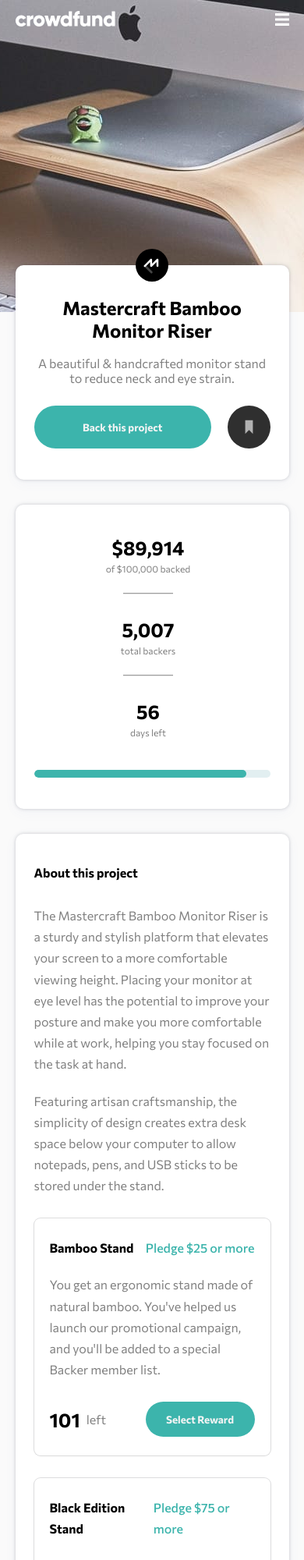
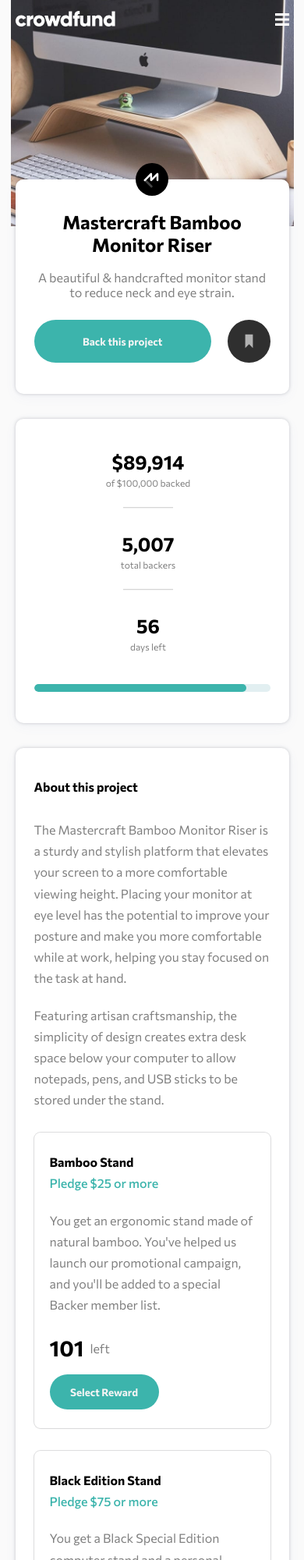
Before and after one commit to rizkydwiyuliyanto/crowdfunding-product-page, a plain HTML site: page index.html in a window 390 px wide. Shown: the top 2000 px of the page at 78% size. Drawn offline with Linux system fonts and the light colour scheme.

Commit message:
third commit

```diff
--- a/assets/styles/style.scss
+++ b/assets/styles/style.scss
@@ -49,7 +49,7 @@ input[type="number"] {
     .navbar-mobile-item {
         background-color: white;
         position: absolute;
-        top: 160px;
+        top: 155px;
         color: #000000;
         transform: translate(-50%, -50%);
         left: 50%;
@@ -57,12 +57,12 @@ input[type="number"] {
 
         li {
             list-style-type: none;
-            height: 60px;
+            height: 58px;
             font-weight: 500;
-            padding: 0 1.5em;
+            padding: 0 1em;
             display: flex;
             align-items: center;
-            border-bottom: 1.5px solid #808080;
+            border-bottom: 1.5px solid #e7e7e7;
 
             &:last-child {
                 border-bottom: 0px solid #808080;
@@ -115,6 +115,21 @@ input[type="number"] {
         @media screen and (max-width: 450px) {
             display: none;
         }
+    }
+    @media screen and (max-width: 450px) {
+        // height: 85%;
+        height: 290px;
+        background-size:contain;
+        background-position: top;
+        // background-repeat: repeat;
+        width: 100%;
+        background-image: url('../../images/image-hero-mobile.jpg');
+    }
+    @media screen and (min-width: 1440px) {
+        // height: 85%;
+        background-size: cover;
+        background-position: top;
+        height: 500px;
     }
 }
 
@@ -235,7 +250,7 @@ input[type="number"] {
 
         .total-backers-item {
             div {
-                border-right: 1.5px solid #808080;
+                border-right: 1.5px solid #c9c9c9;
                 width: 160px;
                 margin-right: 10px;
 
@@ -273,7 +288,7 @@ input[type="number"] {
                             left: 50%;
                             bottom: 15px;
                             height: 1.5px;
-                            background-color: #808080;
+                            background-color: #c9c9c9;
                         }
                     }
 
@@ -366,6 +381,12 @@ input[type="number"] {
                     &:hover {
                         background-color: var(--dark-cyan);
                     }
+                    @media screen and (max-width: 450px) {
+                        margin-top: 10px;
+                    }
+                }
+                @media screen and (max-width: 450px) {
+                    margin-top: 18px;
                 }
             }
 
@@ -373,6 +394,9 @@ input[type="number"] {
             //     margin-top: 22px;
             // }
         }
+    }
+    @media screen and (min-width: 1440px) {
+        top: -80px;
     }
 }
 
@@ -654,6 +678,9 @@ input[type="number"] {
         border-radius: 0px;
         height: 100%;
     }
+    @media screen and (min-width: 1440px) {
+        height: 85%;
+    }
 }
 
 .bg-modal-content-complete {
@@ -748,6 +775,13 @@ input[type="number"] {
     justify-content: space-between;
     align-items: center;
 }
+.flex-between-items-start-mb {
+    @media screen and (max-width: 450px) {
+        display: flex;
+        justify-content: space-between;
+        align-items: flex-start;
+    }
+}
 
 .flex {
     display: flex;
--- a/script.js
+++ b/script.js
@@ -361,7 +361,7 @@ const showData = () => {
     div.innerHTML =
       `
           <div class="reward ${stock === 0 ? "position-relative" : ""}">
-                <div class="flex-between reward-header">
+                <div class="flex-between flex-column-mb reward-header">
                   <span style="color:${stock === 0 ? "#9F9F9F" : ""};">
                     ${rewardHeader}
                   </span>
@@ -373,9 +373,9 @@ const showData = () => {
                 <span>
                   ${rewardDescription}
                 </span>
-                <div class="flex-between-items-center reward-footer">
+                <div class="flex-between-items-center flex-between-items-start-mb flex-column-mb reward-footer">
                   <div class="flex-between-items-center h-100">
-                    <span style="font-size: 25px;color: ${stock === 0 ? "#7F7F7F" : "black"};font-weight: 700;">${stock}</span>
+                    <span style="font-size: 28px;color: ${stock === 0 ? "#7F7F7F" : "black"};font-weight: 700;">${stock}</span>
                     <span style="color: ${stock === 0 ? "#7F7F7F" : "#808080"};margin-left: 8px;">left</span>
                   </div>
                   <button>
```
Also changed, not shown: assets/styles/style.css, 1 other file.
